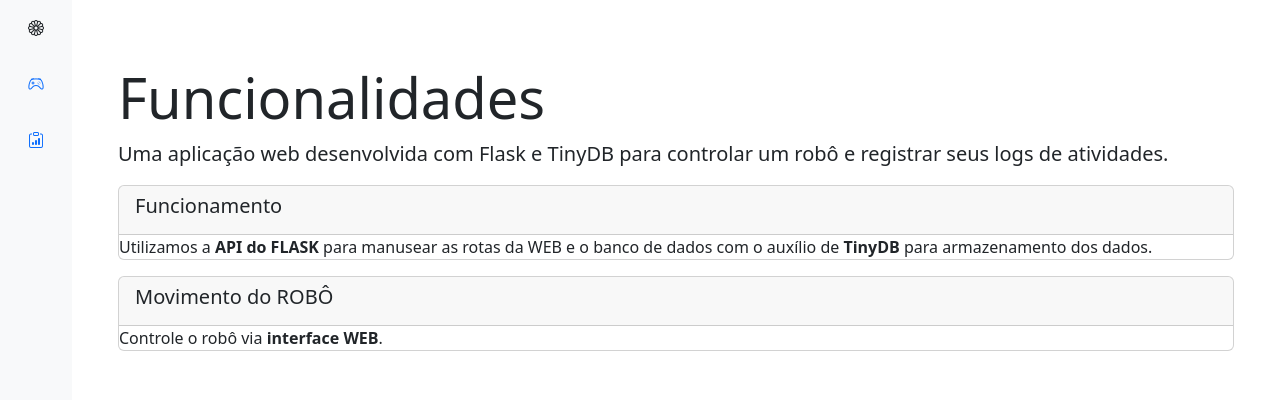
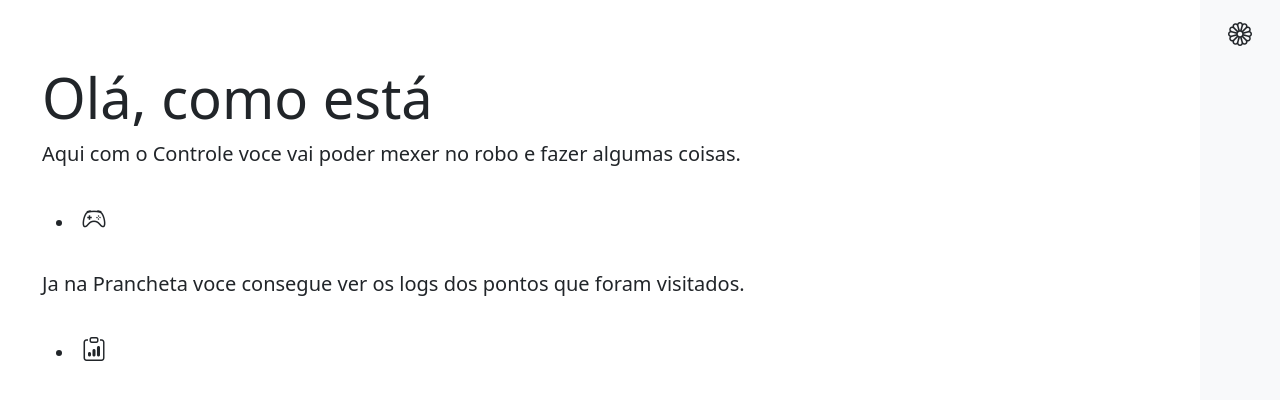
Before and after one commit to MuriloDeSouza/ponderada_robo_flask, a Flask app: page / in a window 1280 px wide. Shown: the top 400 px of the page. Run offline with Flask 3, Linux system fonts and the light colour scheme; some libraries are stand-ins or nearby versions.

Commit message:
feat/att_cods

```diff
--- a/src/backend/rotas.py
+++ b/src/backend/rotas.py
@@ -35,15 +35,17 @@ def encontrar_porta(porta_desejada):
 
 
 def criar_robot():
-    porta_escolhida = encontrar_porta('COM6')
+    porta_escolhida = encontrar_porta('COM7')
     if porta_escolhida is not None:
         return InteliArm(port=porta_escolhida, verbose=False)
     else:
         return None
 
-# robot = criar_robot()
 
 atuador_ligado = False
+
+def check_movement(desired, actual, tolerance=3):
+    return all(abs(d - a) <= tolerance for d, a in zip(desired, actual))
 
 #Código flask para poder bater nas rotas
 #Codigo para a pagina inicial
@@ -57,7 +59,8 @@ def controles():
 
 @app.route('/log' , methods=['GET'])
 def log():
-    return render_template('log.html')
+    valores = db.valores()
+    return render_template('log.html', logs=valores)
 
 
 
@@ -66,8 +69,7 @@ def log():
 #Código flask para eu fazer com que o ROBO va para a posição HOME
 @app.route('/home', methods=["GET", "POST"])
 def home():
-    global robot
-    robot = criar_robot
+    robot = criar_robot()
     if robot is not None:
         print(f'Dobot conectado com sucesso')
     else:
@@ -79,7 +81,7 @@ def home():
         robot.movej_to(240,0,150,0, wait=True)
         posicao = robot.pose()
 
-        db.insert_position(*home_posicao)
+        db.coordenadas_add(*home_posicao)
 
         return jsonify({'success': True, 'message': 'Position inserted successfully.', 'Posição': posicao})
 
@@ -91,7 +93,6 @@ def home():
 # Rota para eu poder pegar a posição atual do ROBO e ele devolve uma lista em json
 @app.route('/posicao_atual', methods=['GET'])
 def pos_atual():
-    global robot
     robot = criar_robot()
 
     if robot is not None:
@@ -113,7 +114,7 @@ def pos_atual():
 #essa rota usa a função para poder ligar e desligar o equipamento do robô
 @app.route('/equipamentos', methods=['GET', 'POST'])
 def equipamento():
-    global atuador_ligado, robot
+    global atuador_ligado
     robot =  criar_robot()
 
     if robot is not None:
@@ -137,7 +138,7 @@ def equipamento():
 
 @app.route('/movimentacao', methods=['GET', 'POST'])
 def movimento():
-    global robot
+    robot = criar_robot()
     if robot is not None:
         print(f'Dobot conectado com sucesso')
         if request.method == 'POST':
@@ -154,9 +155,9 @@ def movimento():
 
             try:
                 print(*posicao)
-                robot.movej_to(posicao, wait=True)
+                robot.movej_to(*posicao, wait=True)
                 posicao_atual = robot.pose()
-                db.insert_posicao(*posicao_atual)
+                db.coordenadas_add(*posicao_atual)
 
                 return jsonify({"status": "Sucesso", "mensagem":"Posicionamento realizado com sucesso."})
             except Exception as e:
--- a/src/banco_de_dados/bd.json
+++ b/src/banco_de_dados/bd.json
@@ -0,0 +1 @@
+{"Posicao_robo": {"1": {"x": 240, "y": 0, "z": 150, "r": 0, "hora": "2024-04-03 17:30:09"}, "2": {"x": 240, "y": 0, "z": 150, "r": 0, "hora": "2024-04-03 17:33:32"}}}
--- a/src/frontend/templates/log.html
+++ b/src/frontend/templates/log.html
@@ -48,9 +48,8 @@
           {% for log in logs %}
           <tr>
             <th scope="row">{{ log.doc_id }}</th>
-            <td>{{ log.date_inserted }}</td>
+            <td>{{ log.hora }}</td>
             <td>X: {{ log.x }}, Y: {{ log.y }}, Z: {{ log.z }}, R: {{ log.r }}</td>
-            <td>{{ log.work }}</td>
           </tr>
           {% endfor %}
         </tbody>
--- a/src/frontend/templates/tela_inicial.html
+++ b/src/frontend/templates/tela_inicial.html
@@ -11,58 +11,49 @@
 <body>
     <div class="container-fluid">
         <div class="row">
-            <!-- Coluna com os botões -->
-            <div class="col-sm-auto bg-light sticky-top">
-                <div class="d-flex flex-sm-column flex-row flex-nowrap bg-light align-items-center sticky-top">
-                    <!-- Botão de Ícone Bootstrap -->
-                    <a href="/tela_inicial" class="d-block p-3 link-dark text-decoration-none" title="" data-bs-toggle="tooltip" data-bs-placement="right" data-bs-original-title="Icon-only">
-                        <i class="bi bi-flower1"></i>
-                    </a>
-                    <!-- Lista de botões -->
-                    <ul class="nav nav-pills nav-flush flex-sm-column flex-row flex-nowrap mb-auto mx-auto text-center align-items-center">
-                        <!-- Botão para Dashboard -->
-                        <li>
-                            <a href="/controles" class="nav-link py-3 px-2" title="" data-bs-toggle="tooltip" data-bs-placement="right" data-bs-original-title="Dashboard">
-                                <i class="bi bi-controller"></i>
-                            </a>
-                        </li>
-                        <!-- Botão para Logs -->
-                        <li>
-                            <a href="/log" class="nav-link py-3 px-2" title="" data-bs-toggle="tooltip" data-bs-placement="right" data-bs-original-title="Orders">
-                                <i class="bi bi-clipboard-data"></i>
-                            </a>
-                        </li>
-                    </ul>
-                </div>
-            </div>
             <!-- Coluna principal -->
             <div class="col-sm p-3 min-vh-100">
                 <!-- Conteúdo Principal -->
                 <div class="container mt-5">
                     <!-- Introdução -->
                     <div class="jumbotron">
-                        <h1 class="display-4">Funcionalidades</h1>
-                        <p class="lead">Uma aplicação web desenvolvida com Flask e TinyDB para controlar um robô e registrar seus logs de atividades.</p>
-                        <!-- Links para Botões -->
-                        <!-- <div>
-                            <a href="/control" class="btn btn-primary me-2">Controle do Robô</a>
-                            <a href="/log" class="btn btn-secondary">Logs do Robô</a>
-                        </div> -->
+                        <h3 class="display-4">Olá, como está</h3>
+                        <p class="lead">Aqui com o <strong>Controle</strong> voce vai poder mexer no robo e fazer algumas coisas.</p>
+                        <ul>
+                            <li class="nav-item">
+                                <a href="/controles" class="nav-link py-3 px-2" title="" data-bs-toggle="tooltip" data-bs-placement="right" data-bs-original-title="Dashboard">
+                                    <i class="bi bi-controller fs-4"></i>
+                                </a>
+                            </li>
+                        </ul>
+                        <p class="lead">Ja na <strong>Prancheta</strong> voce consegue ver os logs dos pontos que foram visitados.</p>
+                        <ul>
+                            <li class="nav-item">
+                                <a href="/log" class="nav-link py-3 px-2" title="" data-bs-toggle="tooltip" data-bs-placement="right" data-bs-original-title="Orders">
+                                    <i class="bi bi-clipboard-data fs-4"></i>
+                                </a>
+                            </li>
+                        </ul>
                     </div>
-                    <!-- Componentes da Aplicação -->
-                    <div class="card mb-3">
-                        <div class="card-header"><h5>Funcionamento</h5></div>
-                        <!-- <div class="card-body"> -->
-                        <p class="card-text">Utilizamos a <strong> API do FLASK</strong> para manusear as rotas da WEB e o banco de dados com o auxílio de <strong>TinyDB</strong> para armazenamento dos dados.</p>
-                        <!-- </div> -->
-                    </div>
-                    <!-- Funcionalidades Principais -->
-                    <div class="card mb-3">
-                        <div class="card-header"><h5>Movimento do ROBÔ</h5></div>
-                        <!-- <div class="card-body"> -->
-                        <p class="card-text">Controle o robô via <strong>interface WEB</strong>.</p>
-                        <!-- </div> -->
-                    </div>
+                </div>
+                <!-- Ícones -->
+                <div class="container text-center">
+                    <!-- Lista de botões -->
+                    <ul class="nav nav-pills nav-flush flex-sm-column flex-row flex-nowrap mb-auto mx-auto text-center align-items-center justify-content-center">
+                        <!-- Botão para Dashboard -->
+
+                        <!-- Botão para Logs -->
+
+                    </ul>
+                </div>
+            </div>
+            <!-- Coluna com os botões -->
+            <div class="col-sm-auto bg-light sticky-top">
+                <div class="d-flex flex-sm-column flex-row flex-nowrap bg-light align-items-center sticky-top">
+                    <!-- Botão de Ícone Bootstrap -->
+                    <a href="/tela_inicial" class="d-block p-3 link-dark text-decoration-none" title="" data-bs-toggle="tooltip" data-bs-placement="right" data-bs-original-title="Icon-only">
+                        <i class="bi bi-flower1 fs-4"></i>
+                    </a>
                 </div>
             </div>
         </div>
```
Also changed, not shown: src/backend/main.py (+53 -53 lines), src/frontend/templates/controles.html (+6 -6 lines).
